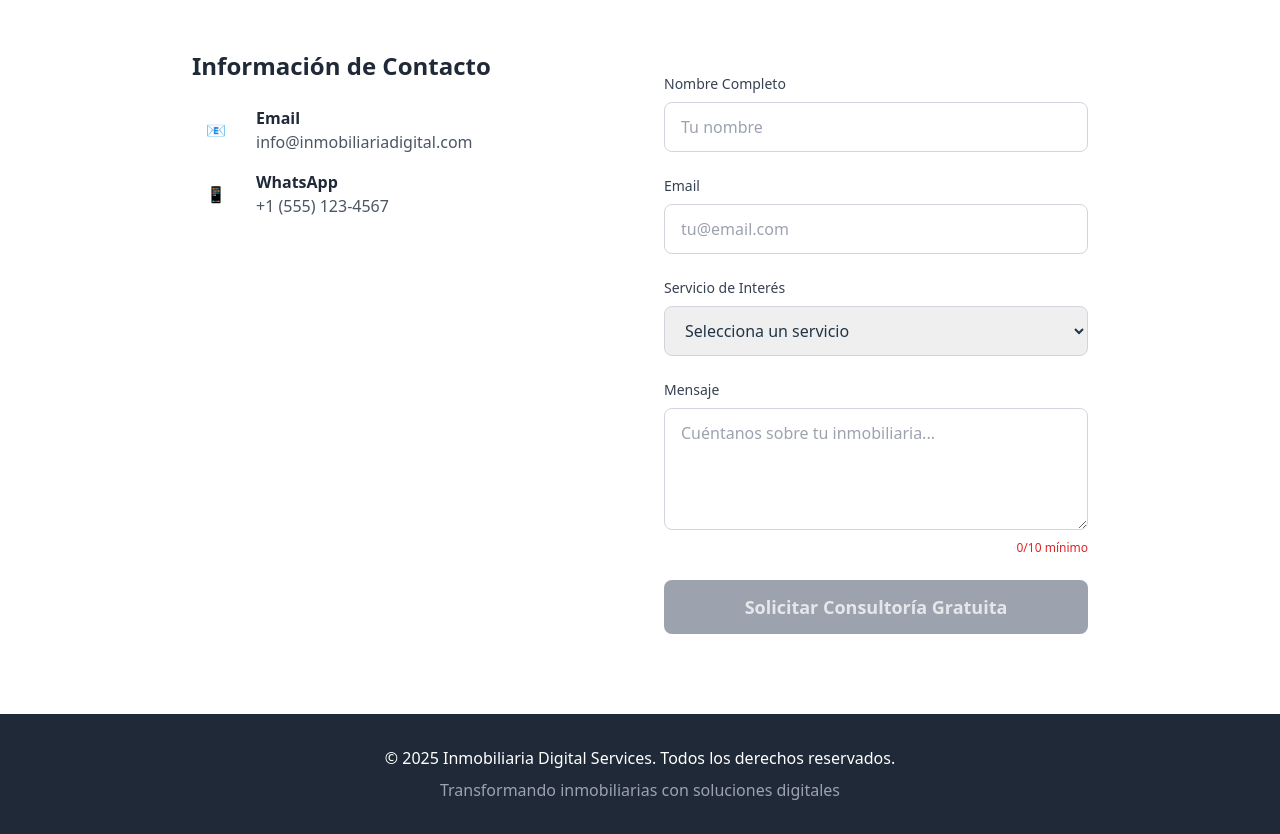
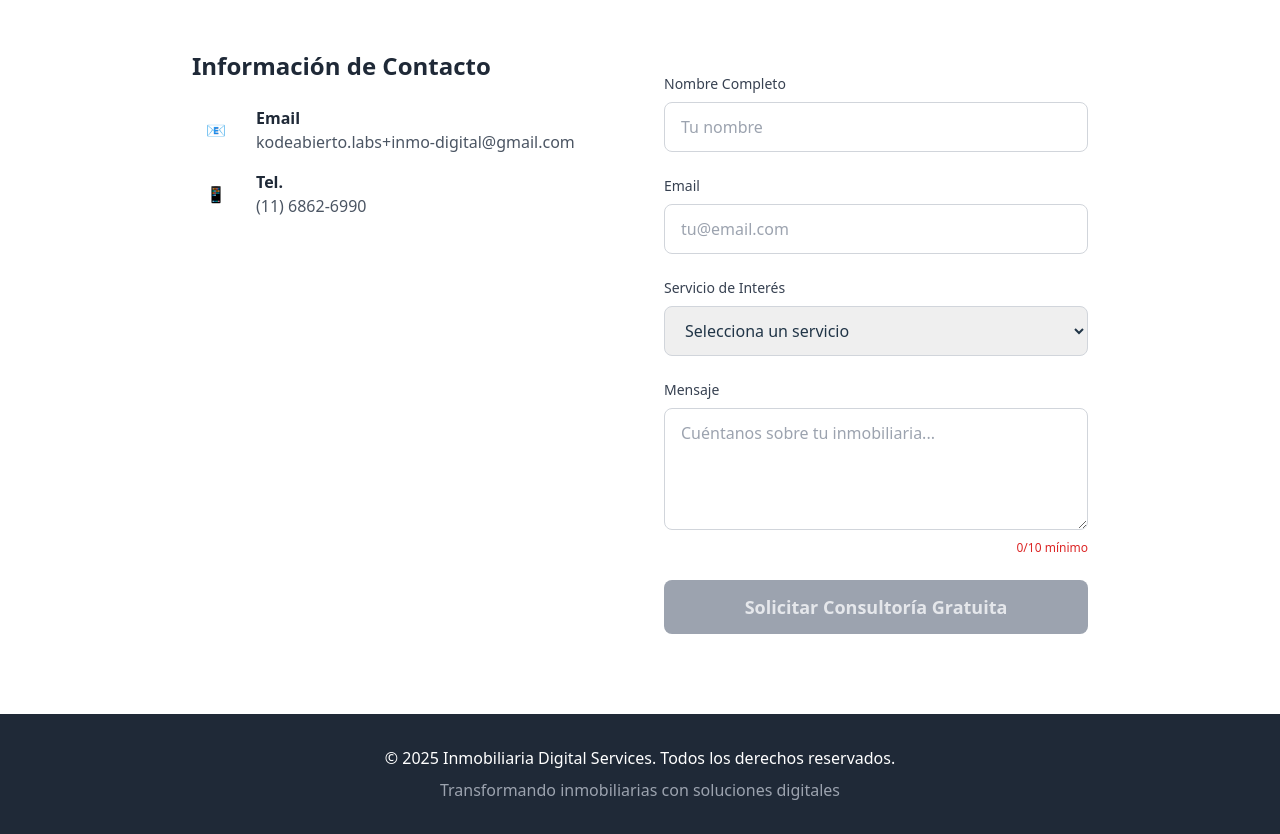
Before and after one commit to kodeabiertolabs-crypto/inmo-digital, a Preact app: page / in a window 1280 px wide. Shown: the part 2280-3114 px from the top of the page. Built offline with nearby package versions, Linux system fonts and the light colour scheme.

Commit message:
cambios en telefono y email

```diff
--- a/src/components/Contact.jsx
+++ b/src/components/Contact.jsx
@@ -207,7 +207,7 @@ export default function Contact() {
                   </div>
                   <div>
                     <p class="font-semibold text-gray-800 dark:text-white">Email</p>
-                    <p class="text-gray-600 dark:text-gray-300">info@inmobiliariadigital.com</p>
+                    <p class="text-gray-600 dark:text-gray-300">kodeabierto.labs+inmo-digital@gmail.com</p>
                   </div>
                 </div>
 
@@ -216,8 +216,8 @@ export default function Contact() {
                     <span class="text-primary-600 dark:text-primary-400">📱</span>
                   </div>
                   <div>
-                    <p class="font-semibold text-gray-800 dark:text-white">WhatsApp</p>
-                    <p class="text-gray-600 dark:text-gray-300">+1 (555) 123-4567</p>
+                    <p class="font-semibold text-gray-800 dark:text-white">Tel.</p>
+                    <p class="text-gray-600 dark:text-gray-300">(11) 6862-6990</p>
                   </div>
                 </div>
               </div>
```
